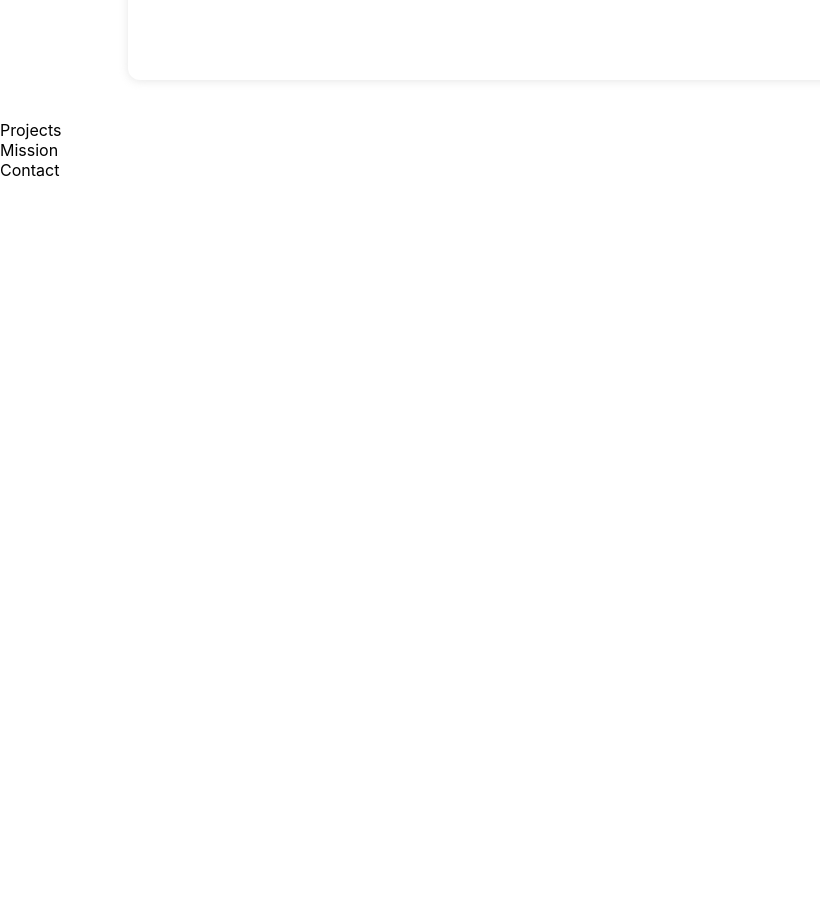
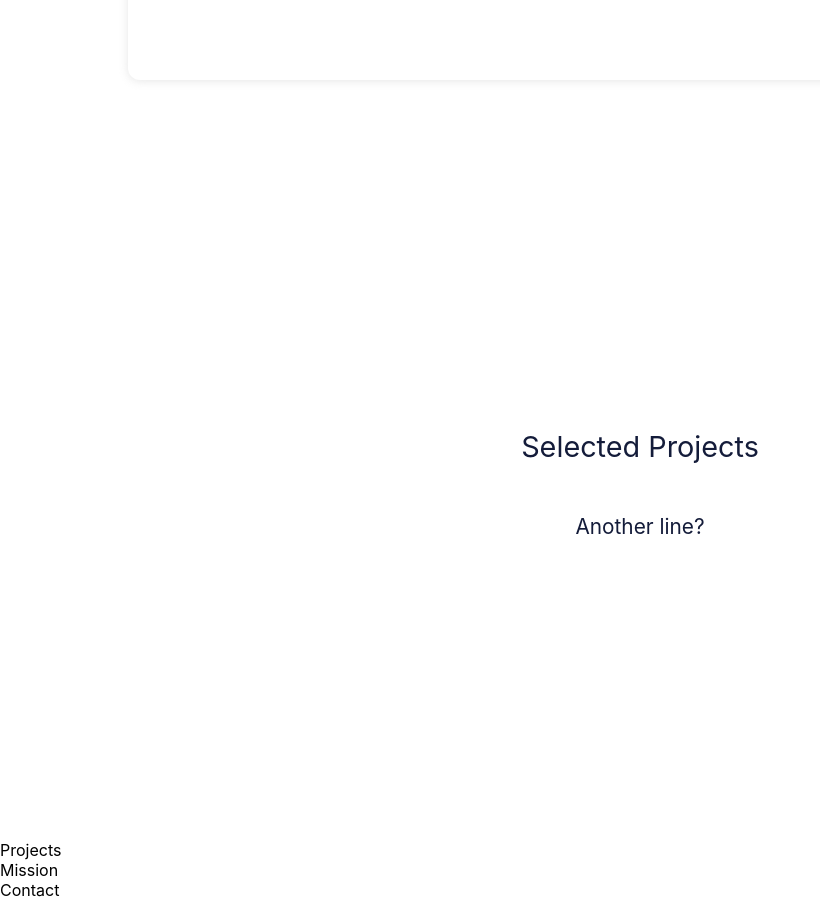
Before and after one commit to bryanakitchen/portfolio, a React (Create React App) app: page / in a window 1280 px wide. Shown: the part 1640-2540 px from the top of the page, without its empty margins (0-820 px from the left). Before the commit the page ends 1820 px from the top, so only its background shows below. Built offline with nearby package versions, Linux system fonts and the light colour scheme.

Commit message:
add projects component skeleton and styling

```diff
--- a/src/Main/Main.js
+++ b/src/Main/Main.js
@@ -2,6 +2,7 @@ import { useEffect } from 'react';
 import About from '../About/About';
 import Header from '../Header/Header';
 import Mission from '../Mission/Mission';
+import Projects from '../Projects/Projects';
 import './Main.scss';
 
 function Main() {
@@ -49,6 +50,7 @@ function Main() {
 
     <About />
     <Mission />
+    <Projects />
 
      <div >
         <div id="projects">Projects</div>
--- /dev/null
+++ b/src/Projects/Projects.js
@@ -0,0 +1,15 @@
+import React from 'react';
+import './Projects.scss';
+
+export default function Projects() {
+    return (
+        <div className="projects">
+            <p>Selected Projects</p>
+            <p>Another line?</p>
+
+            <div>
+
+            </div>
+        </div>
+    )
+}
--- /dev/null
+++ b/src/Projects/Projects.scss
@@ -0,0 +1,24 @@
+.projects {
+    min-height: 90vh;
+    margin-top: -10vh;
+    display: flex;
+    flex-direction: column;
+    align-items: center;
+    justify-content: center;
+    margin: 0;
+    padding: 0;
+
+    background-color: #fff;
+    color: #141c3a;
+
+    p {
+        font-size: 1.3rem;
+    }
+
+    p:first-of-type {
+        font-size: 1.8rem;
+    }
+
+
+
+}
```
